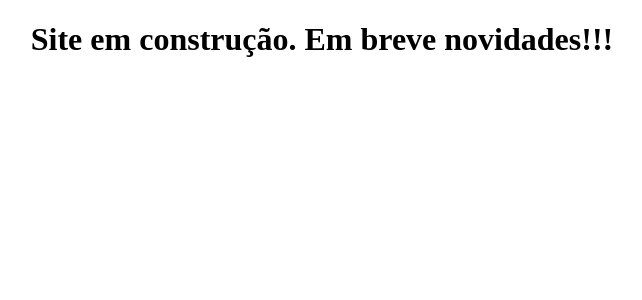
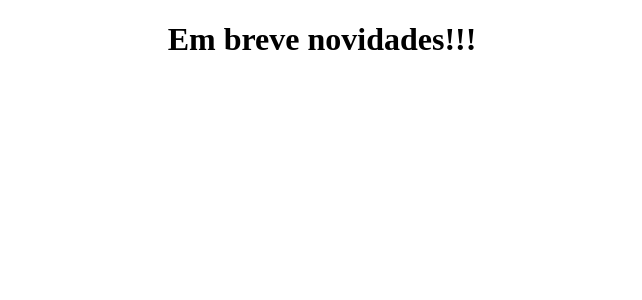
Before and after one commit to patocg/firstproject, a Next.js app: page / in a window 1280 px wide. Shown: the top 300 px of the page, without its empty margins (318-960 px from the left). Built offline with nearby package versions, Linux system fonts and the light colour scheme.

Commit message:
atualização da pagina inicial

```diff
--- a/pages/index.js
+++ b/pages/index.js
@@ -1,5 +1,5 @@
 function Home() {
-    return <h1><center>Site em construção. Em breve novidades!!!</center></h1>;
+    return <h1><center>Em breve novidades!!!</center></h1>;
 }
 
 export default Home;
```
